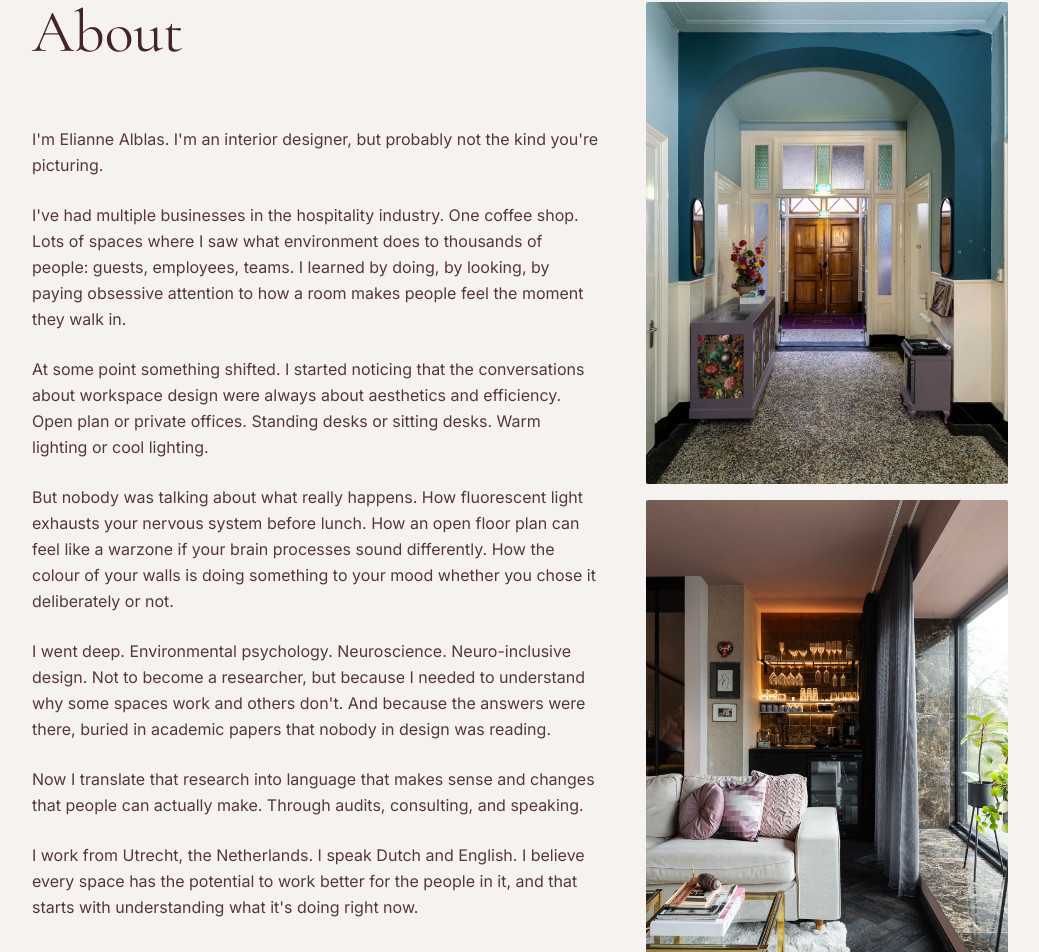
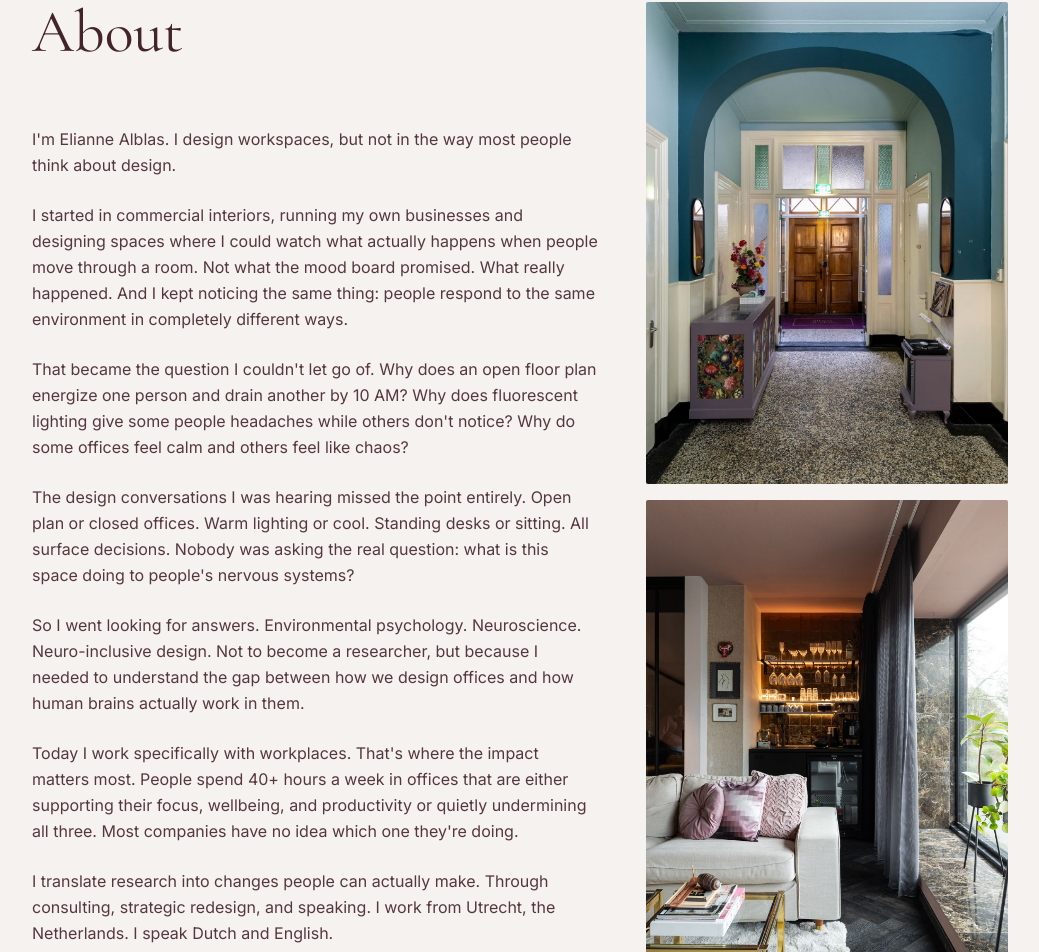
Before and after one commit to spatialwellness/spatial-wellness-site, a Next.js app: page /about in a window 1280 px wide. Shown: the part 174-1126 px from the top of the page, without its empty margins (120-1159 px from the left). Built offline with nearby package versions, Linux system fonts and the light colour scheme.

Commit message:
Rewrite personal story: shift focus from hospitality to office environments

```diff
--- a/app/about/page.tsx
+++ b/app/about/page.tsx
@@ -12,25 +12,25 @@ export default function About() {
 
             <div className="prose prose-lg max-w-none text-burgundy/90 leading-relaxed space-y-6">
           <p>
-            I'm Elianne Alblas. I'm an interior designer, but probably not the kind you're picturing.
+            I'm Elianne Alblas. I design workspaces, but not in the way most people think about design.
           </p>
           <p>
-            I've had multiple businesses in the hospitality industry. One coffee shop. Lots of spaces where I saw what environment does to thousands of people: guests, employees, teams. I learned by doing, by looking, by paying obsessive attention to how a room makes people feel the moment they walk in.
+            I started in commercial interiors, running my own businesses and designing spaces where I could watch what actually happens when people move through a room. Not what the mood board promised. What really happened. And I kept noticing the same thing: people respond to the same environment in completely different ways.
           </p>
           <p>
-            At some point something shifted. I started noticing that the conversations about workspace design were always about aesthetics and efficiency. Open plan or private offices. Standing desks or sitting desks. Warm lighting or cool lighting.
+            That became the question I couldn't let go of. Why does an open floor plan energize one person and drain another by 10 AM? Why does fluorescent lighting give some people headaches while others don't notice? Why do some offices feel calm and others feel like chaos?
           </p>
           <p>
-            But nobody was talking about what really happens. How fluorescent light exhausts your nervous system before lunch. How an open floor plan can feel like a warzone if your brain processes sound differently. How the colour of your walls is doing something to your mood whether you chose it deliberately or not.
+            The design conversations I was hearing missed the point entirely. Open plan or closed offices. Warm lighting or cool. Standing desks or sitting. All surface decisions. Nobody was asking the real question: what is this space doing to people's nervous systems?
           </p>
           <p>
-            I went deep. Environmental psychology. Neuroscience. Neuro-inclusive design. Not to become a researcher, but because I needed to understand why some spaces work and others don't. And because the answers were there, buried in academic papers that nobody in design was reading.
+            So I went looking for answers. Environmental psychology. Neuroscience. Neuro-inclusive design. Not to become a researcher, but because I needed to understand the gap between how we design offices and how human brains actually work in them.
           </p>
           <p>
-            Now I translate that research into language that makes sense and changes that people can actually make. Through audits, consulting, and speaking.
+            Today I work specifically with workplaces. That's where the impact matters most. People spend 40+ hours a week in offices that are either supporting their focus, wellbeing, and productivity or quietly undermining all three. Most companies have no idea which one they're doing.
           </p>
           <p>
-            I work from Utrecht, the Netherlands. I speak Dutch and English. I believe every space has the potential to work better for the people in it, and that starts with understanding what it's doing right now.
+            I translate research into changes people can actually make. Through consulting, strategic redesign, and speaking. I work from Utrecht, the Netherlands. I speak Dutch and English.
           </p>
             </div>
           </div>
@@ -56,7 +56,7 @@ export default function About() {
               What I draw from
             </h3>
             <p className="text-burgundy/80 leading-relaxed">
-              Environmental psychology. Neuroscience. Neuro-inclusive design. Multiple businesses in hospitality where I watched what environment does to thousands of people.
+              Environmental psychology. Neuroscience. Neuro-inclusive design. Years of watching what happens when you put real people in real spaces and pay obsessive attention.
             </p>
           </div>
           <div className="bg-dusty-rose/10 p-8 rounded-sm">
--- a/app/page.tsx
+++ b/app/page.tsx
@@ -269,16 +269,16 @@ export default function Home() {
         </h2>
         <div className="prose prose-lg max-w-none text-burgundy/90 leading-relaxed space-y-6">
           <p>
-            I'm Elianne Alblas. I've had various businesses in the hospitality industry where I saw firsthand what interior and environment does to people. Thousands of guests, employees, and teams moving through spaces I helped shape.
+            I'm Elianne Alblas. I started in commercial design, running my own businesses where I could watch how people actually move through the spaces I helped create. And I kept noticing something most people miss: how differently people respond to the same environment.
           </p>
           <p>
-            Along the way I became obsessed with a question most people in hospitality never ask: what is this room doing to the people in it? Not aesthetically. Neurologically.
+            That turned into an obsession. What is this room doing to people? Not aesthetically. Neurologically. Why does one person thrive in an open space while another quietly shuts down? Why do some environments energize teams and others drain them by lunch?
           </p>
           <p>
-            I started reading everything I could find on environmental psychology, neuroscience, and neuro-inclusive design. Not as a scientist, but because I needed to understand why some spaces make people sharper, calmer, more creative. And why others quietly drain them.
+            I started reading everything I could find: environmental psychology, neuroscience, neuro-inclusive design. Not as a scientist, but because I needed to understand the gap between how we design spaces and how human brains actually work.
           </p>
           <p>
-            That obsession became my work. Today I translate spatial research into practical changes for organisations that want to stop guessing and start measuring what their environment is doing to their people.
+            Today I work specifically with office environments. Because that's where the stakes are highest. People spend 40+ hours a week in workplaces that either support their nervous system or fight it. Most companies have no idea which one they're doing. That's what I help them figure out.
           </p>
           <div className="pt-6">
             <Link
--- a/app/speaking/page.tsx
+++ b/app/speaking/page.tsx
@@ -82,10 +82,10 @@ export default function Speaking() {
               About Elianne
             </h3>
             <p>
-              Elianne Alblas is an interior designer and spatial wellness specialist who draws from environmental psychology, neuroscience, and neuro-inclusive design. Not to lecture, but to translate. Her approach is direct, research-informed, and grounded in what actually works inside real organisations.
+              Elianne Alblas is a spatial wellness specialist who works at the intersection of design, environmental psychology, and neuroscience. Not to lecture, but to translate. Her approach is direct, research-informed, and grounded in what actually works inside real organisations.
             </p>
             <p>
-              She has run multiple businesses in hospitality and through that has seen firsthand what environment does to thousands of people: guests, employees, teams. That lived experience is what she draws from. She has built her practice around one conviction: the spaces we design are doing something to people whether we intend it or not. The question is what.
+              She started in commercial design, running her own businesses where she could watch what really happens when people move through a space. That obsession with the gap between how we design offices and how human brains actually work in them became her practice. She has built her work around one conviction: the spaces we design are doing something to people whether we intend it or not. The question is what.
             </p>
           </div>
 
```
